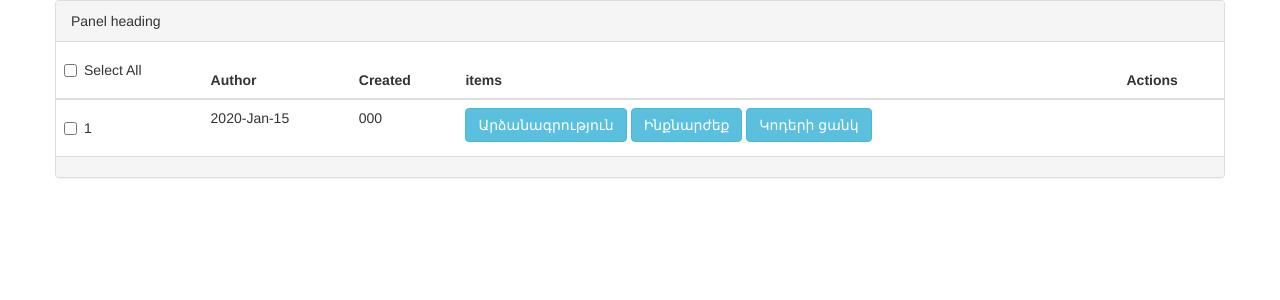
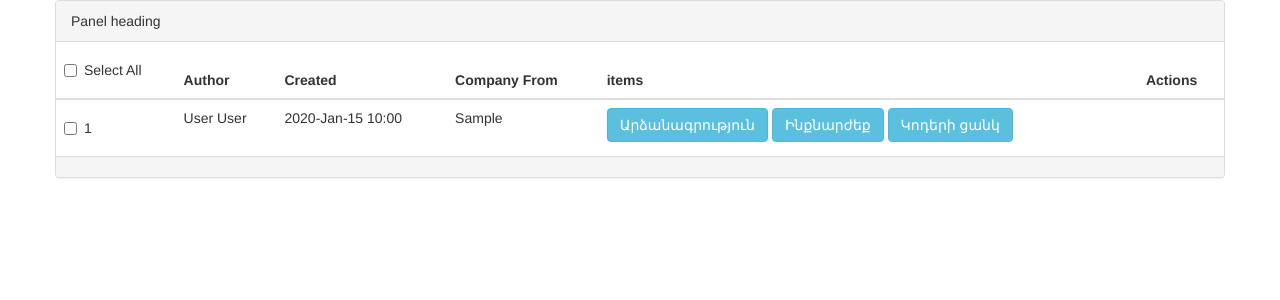
Before and after one commit to tigranParemuzian/armenian_tax, a Symfony app: template src/AppBundle/Resources/views/Main/reference.html.twig in a window 1280 px wide. Shown: the part 72-372 px from the top of the page. Run offline with Twig, Linux system fonts and the light colour scheme; the template is opened without the code that fills it: most values are stand-ins (such as "Sample title", 1, 10 or a date in 2020); some libraries are stand-ins or nearby versions.

Commit message:
fixes tacBase

```diff
--- a/src/AppBundle/Resources/views/Main/reference.html.twig
+++ b/src/AppBundle/Resources/views/Main/reference.html.twig
@@ -8,15 +8,16 @@
                 <table class="table">
                     <thead>
                     <tr>
-                        <th><div class="checkbox">
+                        <th>
+                            <div class="checkbox">
                                 <label>
                                     <input type="checkbox">Select All
                                 </label>
-
-                            </div></th>
-                        {#<th>Status</th>#}
+                            </div>
+                        </th>
                         <th>Author</th>
                         <th>Created</th>
+                        <th class="text-capitalize">Company From</th>
                         <th>items</th>
                         <th>Actions</th>
                     </tr>
@@ -30,16 +31,9 @@
                                         <input type="checkbox">{{ booking.id }}
                                     </label>
                                 </div></th>
-                            {#<td>#}
-                                {#{% if booking.status == 1 %}#}
-                                    {#<span class="glyphicon glyphicon-ok"></span>#}
-                                {#{% else %}#}
-                                    {#<span class="glyphicon glyphicon-remove"></span>#}
-                                {#{% endif %}#}
-                            {#</td>#}
-                            {#<td>{{ booking.author }}</td>#}
-                            <td>{{ booking.created | date('Y-M-d') }}</td>
-                            <td>{{ booking.code }}</td>
+                            <td>{{ booking.user.lastName~' '~booking.user.lastName }}</td>
+                            <td>{{ booking.created | date('Y-M-d H:i') }}</td>
+                            <td class="text-capitalize">{{ booking.referenceItem.first.companyFrom }}</td>
                             <td>
                                 <a href="{{ path('reference-generate-excel', {'referenceId':booking.id, 'state':1}) }}" type="button" class="btn btn-info">
                                     Արձանագրություն
--- a/src/ShopBundle/Services/ConvertExcel.php
+++ b/src/ShopBundle/Services/ConvertExcel.php
@@ -257,7 +257,7 @@ class ConvertExcel
             case 2:
                 $maxUSD = round($item->getTaxPrice()/$item->getCurrencyRate(), 2);
 
-                $routePrice = round((($item->getTaxPrice()/$item->getCurrencyRate())-$item->getPrice())*$item->getCurrencyRate(), 2);
+                $routePrice = round(($item->getTaxPrice()-($item->getPrice()*$item->getCurrencyRate())), 2);
 
                 $phpExcelObject->setActiveSheetIndex(0)
                     ->setCellValue('A'.$j, "$i")
```
